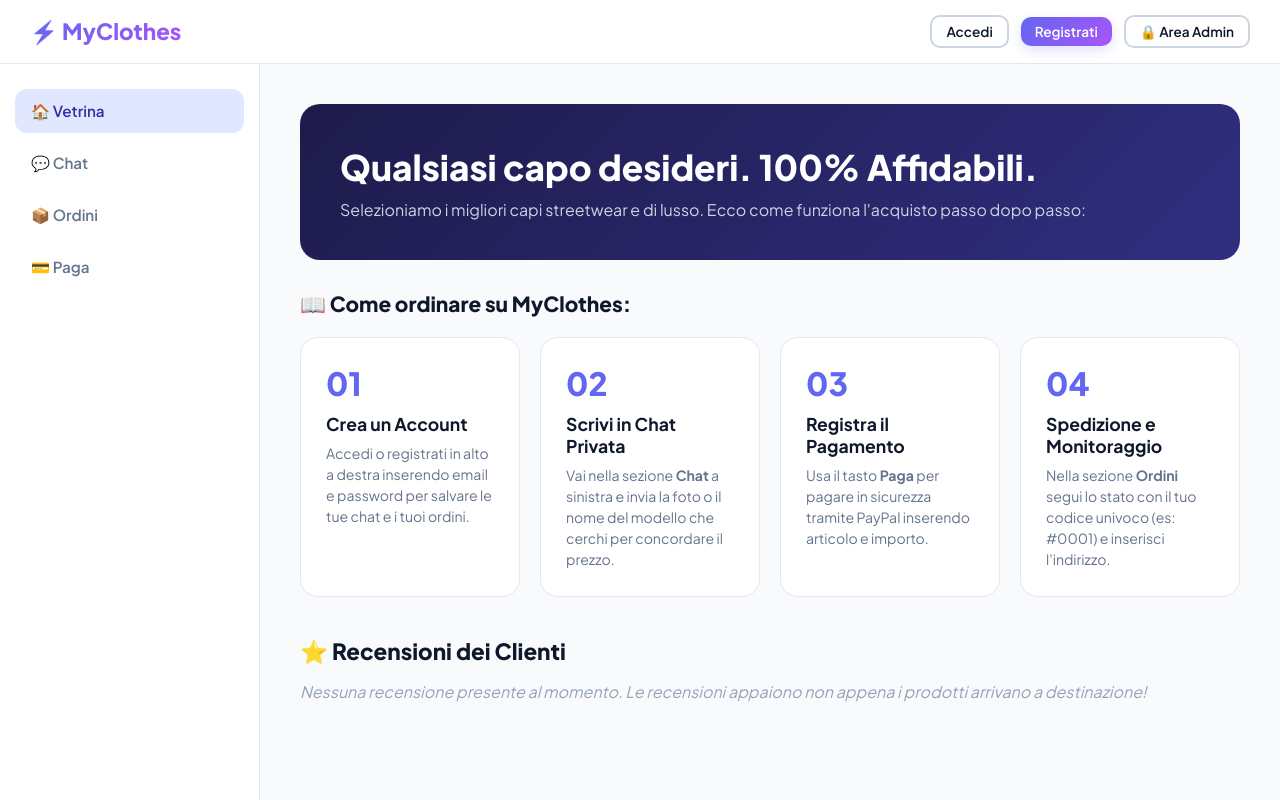
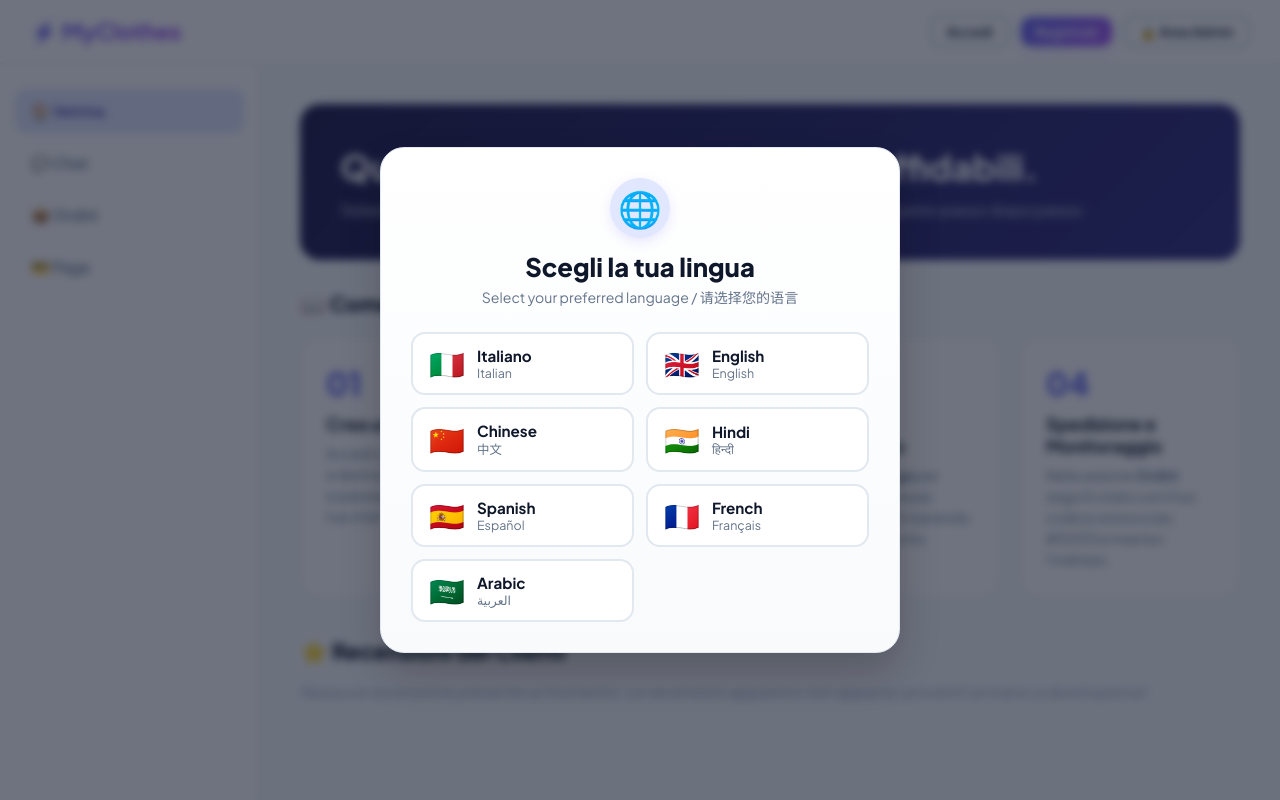
Before and after one commit to tortolimarco/MyClothes, a Flask app: page / in a window 1280 px wide. Run offline with Flask 3, Linux system fonts and the light colour scheme; data that the repository does not hold is empty; some libraries are stand-ins or nearby versions.

Commit message:
Update index.html

```diff
--- a/templates/index.html
+++ b/templates/index.html
@@ -99,6 +99,19 @@
         .divider { text-align: center; border-bottom: 1px solid #e2e8f0; line-height: 0.1em; margin: 25px 0 20px; color: #94a3b8; font-size: 0.85rem; }
         .divider span { background: #fff; padding: 0 10px; }
 
+        /* Stili Modal Selezione Lingua */
+        .language-modal-content { max-width: 520px !important; text-align: center; background: linear-gradient(180deg, #ffffff 0%, #f8fafc 100%); border: 1px solid #e2e8f0; }
+        .language-header { margin-bottom: 25px; }
+        .lang-icon-badge { font-size: 2.2rem; background: #e0e7ff; width: 60px; height: 60px; line-height: 60px; border-radius: 50%; margin: 0 auto 12px; box-shadow: 0 4px 12px rgba(99, 102, 241, 0.15); }
+        .language-header h2 { font-size: 1.6rem; font-weight: 800; color: var(--primary); margin-bottom: 4px; }
+        .language-header p { font-size: 0.88rem; color: #64748b; }
+        .language-grid { display: grid; grid-template-columns: repeat(2, 1fr); gap: 12px; }
+        .lang-card { background: white; border: 2px solid #e2e8f0; border-radius: 14px; padding: 12px 16px; display: flex; align-items: center; gap: 12px; cursor: pointer; transition: all 0.2s cubic-bezier(0.4, 0, 0.2, 1); text-align: left; }
+        .lang-card:hover { border-color: var(--accent); transform: translateY(-2px); box-shadow: 0 8px 20px rgba(99, 102, 241, 0.12); background: #ffffff; }
+        .lang-card .flag { font-size: 1.8rem; line-height: 1; }
+        .lang-card .lang-name { display: block; font-weight: 700; font-size: 0.95rem; color: var(--primary); }
+        .lang-card .lang-native { display: block; font-size: 0.78rem; color: #64748b; }
+
         @media (max-width: 768px) {
             header { padding: 12px 15px; flex-direction: column; gap: 10px; text-align: center; }
             .header-right { width: 100%; justify-content: center; flex-wrap: wrap; }
@@ -107,6 +120,7 @@
             .nav-menu { flex-direction: row; flex-wrap: wrap; gap: 6px; justify-content: center; }
             .nav-item { flex: 1; min-width: 120px; justify-content: center; font-size: 0.85rem; padding: 10px; text-align: center; }
             main-content { padding: 20px; }
+            .language-grid { grid-template-columns: 1fr; }
         }
     </style>
 </head>
@@ -317,6 +331,7 @@
         </main-content>
     </div>
 
+    <!-- Modal Login / Registrazione -->
     <div class="modal" id="modalLoginUtente" style="display: {% if auth_error %}flex{% else %}none{% endif %};">
         <div class="modal-content">
             <button type="button" class="close-btn" onclick="chiudiLoginModal()">&times;</button>
@@ -349,6 +364,7 @@
         </div>
     </div>
 
+    <!-- Modal Pagamento -->
     <div class="modal" id="modalPagamento" style="display: none;">
         <div class="modal-content">
             <button type="button" class="close-btn" onclick="chiudiPagamento()">&times;</button>
@@ -368,14 +384,112 @@
         </div>
     </div>
 
+    <!-- Modal Selezione Lingua (6 lingue più usate + Italiano) -->
+    <div class="modal" id="modalLingua" style="display: none;">
+        <div class="modal-content language-modal-content">
+            <div class="language-header">
+                <div class="lang-icon-badge">🌐</div>
+                <h2>Scegli la tua lingua</h2>
+                <p>Select your preferred language / 请选择您的语言</p>
+            </div>
+
+            <div class="language-grid">
+                <button type="button" class="lang-card" onclick="selezionaEImpostaLingua('it', 'Italiano')">
+                    <span class="flag">🇮🇹</span>
+                    <div>
+                        <span class="lang-name">Italiano</span>
+                        <span class="lang-native">Italian</span>
+                    </div>
+                </button>
+                <button type="button" class="lang-card" onclick="selezionaEImpostaLingua('en', 'English')">
+                    <span class="flag">🇬🇧</span>
+                    <div>
+                        <span class="lang-name">English</span>
+                        <span class="lang-native">English</span>
+                    </div>
+                </button>
+                <button type="button" class="lang-card" onclick="selezionaEImpostaLingua('zh-CN', '中文')">
+                    <span class="flag">🇨🇳</span>
+                    <div>
+                        <span class="lang-name">Chinese</span>
+                        <span class="lang-native">中文</span>
+                    </div>
+                </button>
+                <button type="button" class="lang-card" onclick="selezionaEImpostaLingua('hi', 'Hindi')">
+                    <span class="flag">🇮🇳</span>
+                    <div>
+                        <span class="lang-name">Hindi</span>
+                        <span class="lang-native">हिन्दी</span>
+                    </div>
+                </button>
+                <button type="button" class="lang-card" onclick="selezionaEImpostaLingua('es', 'Español')">
+                    <span class="flag">🇪🇸</span>
+                    <div>
+                        <span class="lang-name">Spanish</span>
+                        <span class="lang-native">Español</span>
+                    </div>
+                </button>
+                <button type="button" class="lang-card" onclick="selezionaEImpostaLingua('fr', 'Français')">
+                    <span class="flag">🇫🇷</span>
+                    <div>
+                        <span class="lang-name">French</span>
+                        <span class="lang-native">Français</span>
+                    </div>
+                </button>
+                <button type="button" class="lang-card" onclick="selezionaEImpostaLingua('ar', 'Arabic')">
+                    <span class="flag">🇸🇦</span>
+                    <div>
+                        <span class="lang-name">Arabic</span>
+                        <span class="lang-native">العربية</span>
+                    </div>
+                </button>
+            </div>
+        </div>
+    </div>
+
+    <!-- Script Google Translate & Logica Sito -->
     <script type="text/javascript">
         function googleTranslateElementInit() {
-          new google.translate.TranslateElement({pageLanguage: 'it', includedLanguages: 'en,es,fr,de,it', layout: google.translate.TranslateElement.InlineLayout.SIMPLE}, 'google_translate_element');
+            new google.translate.TranslateElement({
+                pageLanguage: 'it',
+                includedLanguages: 'it,en,zh-CN,hi,es,fr,ar',
+                layout: google.translate.TranslateElement.InlineLayout.SIMPLE
+            }, 'google_translate_element');
         }
-    </script>
-    <script type="text/javascript" src="//translate.google.com/translate_a/element.js?cb=googleTranslateElementInit"></script>
 
-    <script>
+        // Controllo prima visita per mostrare il modal lingua
+        document.addEventListener("DOMContentLoaded", function() {
+            const linguaSalvata = localStorage.getItem('myclothes_language_selected');
+            if (!linguaSalvata) {
+                setTimeout(() => {
+                    document.getElementById('modalLingua').style.display = 'flex';
+                }, 500);
+            }
+
+            document.querySelectorAll('.view-section').forEach(el => {
+                if(!el.classList.contains('active')) {
+                    el.style.display = 'none';
+                } else {
+                    el.style.display = 'block';
+                }
+            });
+            scrollChatDown();
+            setInterval(aggiornaDatiClienteInTempoReale, 9000);
+        });
+
+        function selezionaEImpostaLingua(codiceLingua) {
+            localStorage.setItem('myclothes_language_selected', codiceLingua);
+            document.getElementById('modalLingua').style.display = 'none';
+
+            if (codiceLingua === 'it') return;
+
+            const translateSelect = document.querySelector('#google_translate_element select');
+            if (translateSelect) {
+                translateSelect.value = codiceLingua;
+                translateSelect.dispatchEvent(new Event('change'));
+            }
+        }
+
         function mostraVista(nomeVista, elementoBtn) {
             document.querySelectorAll('.view-section').forEach(el => {
                 el.classList.remove('active');
@@ -391,18 +505,6 @@
             }
             if(elementoBtn) elementoBtn.classList.add('active');
         }
-
-        document.addEventListener("DOMContentLoaded", function() {
-            document.querySelectorAll('.view-section').forEach(el => {
-                if(!el.classList.contains('active')) {
-                    el.style.display = 'none';
-                } else {
-                    el.style.display = 'block';
-                }
-            });
-            scrollChatDown();
-            setInterval(aggiornaDatiClienteInTempoReale, 9000);
-        });
 
         function scrollChatDown() {
             const chatBox = document.getElementById('chatMessages');
@@ -627,5 +729,6 @@
             });
         }
     </script>
+    <script type="text/javascript" src="//translate.google.com/translate_a/element.js?cb=googleTranslateElementInit"></script>
 </body>
 </html>
```
